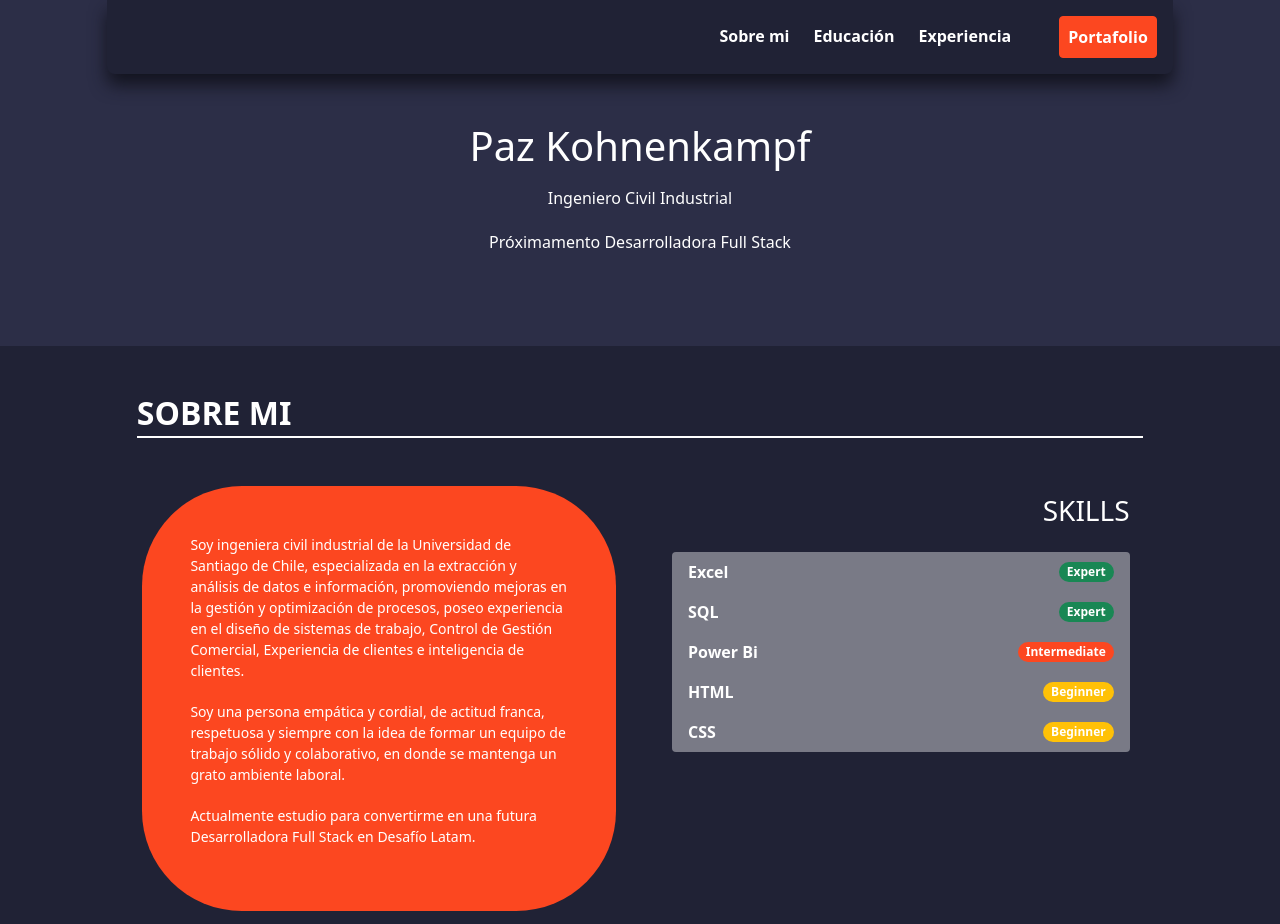
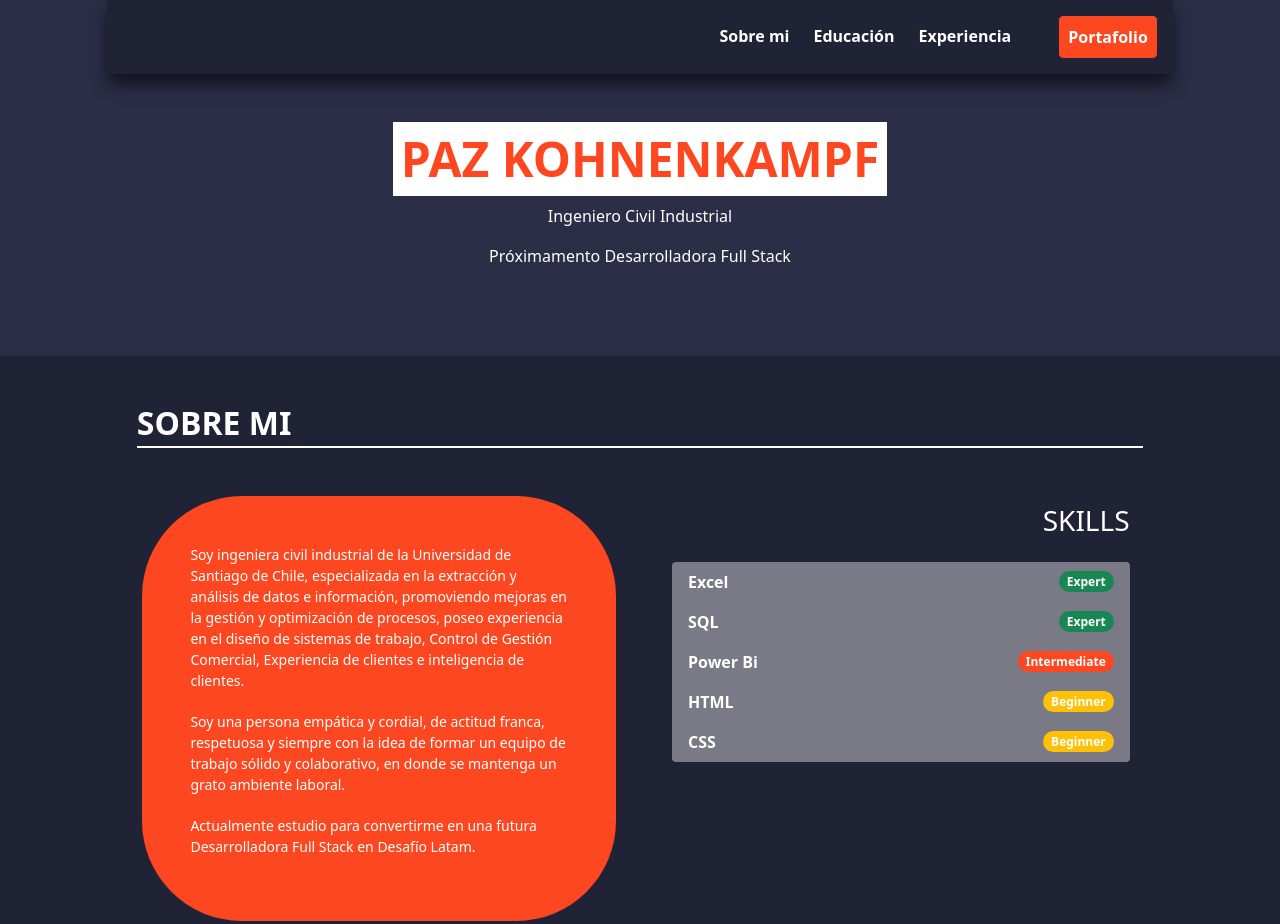
Before and after one commit to pkohnenkampf/portafolio, a plain HTML site: page index.html in a window 1280 px wide. Shown: the top 924 px of the page. Drawn offline with nearby package versions, Linux system fonts and the light colour scheme.

Commit message:
nuevos estilos para header

```diff
--- a/assets/css/estilos.css
+++ b/assets/css/estilos.css
@@ -37,6 +37,13 @@
 
 .header {
   background-color: var(--bg-secundario);
+}
+
+.header h1{
+  color: var(--color-auxiliar);
+  font-size: 48px;
+  font-weight: var(--font-bold);
+  background-color: var(--color-blanco);
 }
 
 .navbar {
--- a/assets/css/variables.css
+++ b/assets/css/variables.css
@@ -4,4 +4,5 @@
   --color-auxiliar: #fc4720;
   --color-blanco: #ffffff;
   --font-medium: 600;
+  --font-bold: 700;
 }
--- a/index.html
+++ b/index.html
@@ -40,10 +40,10 @@
         </ul>
       </nav>
       <section class="navbar-presentation p-5">
-        <div class="d-flex justify-content- mb-4 align-items-center flex-wrap">
-          <h1 class="text-center text-white w-100 pb-2">Paz Kohnenkampf</h1>
-          <p class="text-center text-white w-100 pb-1">Ingeniero Civil Industrial</p>
-          <p class="text-center text-white w-100 pb-1">Próximamento Desarrolladora Full Stack</p>
+        <div class="d-flex justify-content-center mb-4 align-items-center flex-wrap">
+          <h1 class="text-center p-2 text-uppercase">Paz Kohnenkampf</h1>
+          <p class="text-center text-white w-100">Ingeniero Civil Industrial</p>
+          <p class="text-center text-white w-100">Próximamento Desarrolladora Full Stack</p>
         </div>
       </section>
     </header>
```
